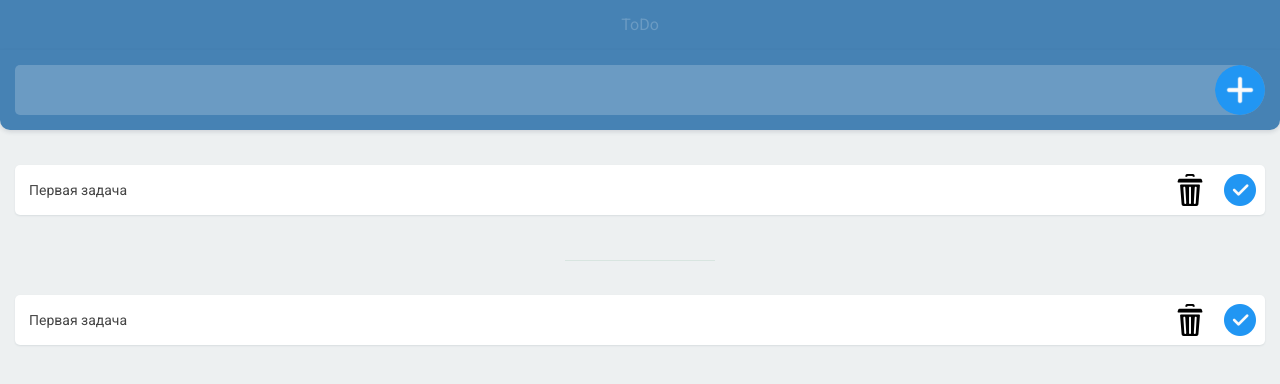
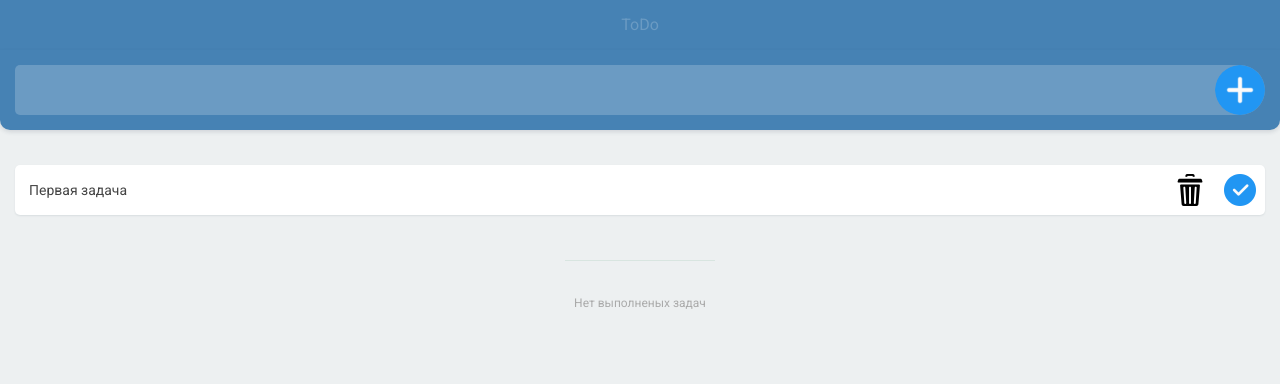
Before and after one commit to ruuuu/ToDoList_React_2026, a React (Create React App) app: page / in a window 1280 px wide. Shown: the top 384 px of the page. Built offline with nearby package versions, Linux system fonts and the light colour scheme.

Commit message:
add interface

```diff
--- a/src/components/ToDoList/ToDoList.tsx
+++ b/src/components/ToDoList/ToDoList.tsx
@@ -3,15 +3,30 @@ import './ToDoList.scss'
 
 
 
+interface ToDo {
+  id: number,
+  text: string,
+  isDone: boolean
+}
+
+
+
+
 export const ToDoList = () => {
+
+  const todo1: ToDo = {       // у объекта тип ToDo
+    id: 1,
+    text: 'Первая задача',
+    isDone: false
+  }
 
   return (
     <div className="todo-container">
         <ul className="todo-list failed">
-            <ToDoListItem />
+            <ToDoListItem toDoItem={todo1} />      {/* передача атрибутов  */}
         </ul>
         <ul className="todo-list completed">
-            <ToDoListItem />
+          {/* <ToDoListItem text="Мой текст" /> */}
         </ul>
     </div>
   )
--- a/src/components/ToDoList/ToDoListItem/ToDoListItem.tsx
+++ b/src/components/ToDoList/ToDoListItem/ToDoListItem.tsx
@@ -1,11 +1,15 @@
 import './ToDoListItem.scss'
 
 
-export const ToDoListItem = () => {
+export const ToDoListItem = (props: { toDoItem: { id: number, text: string, isDone: boolean } }) => {        // props передаем как параметр
+
+  console.log(props)
+
+
 
   return (
     <li className="todo-list-item__wrapper">
-      <span>Первая задача</span>
+      <span> {props.toDoItem.text} </span>
       <div className="todo-list-item__buttons">
         <button className="btn-trash"></button>
         <button className="btn-check"></button>
```
Also changed, not shown: src/models/todo-item.ts (added), 1 other file (tests, documents, lock files or other folders).
